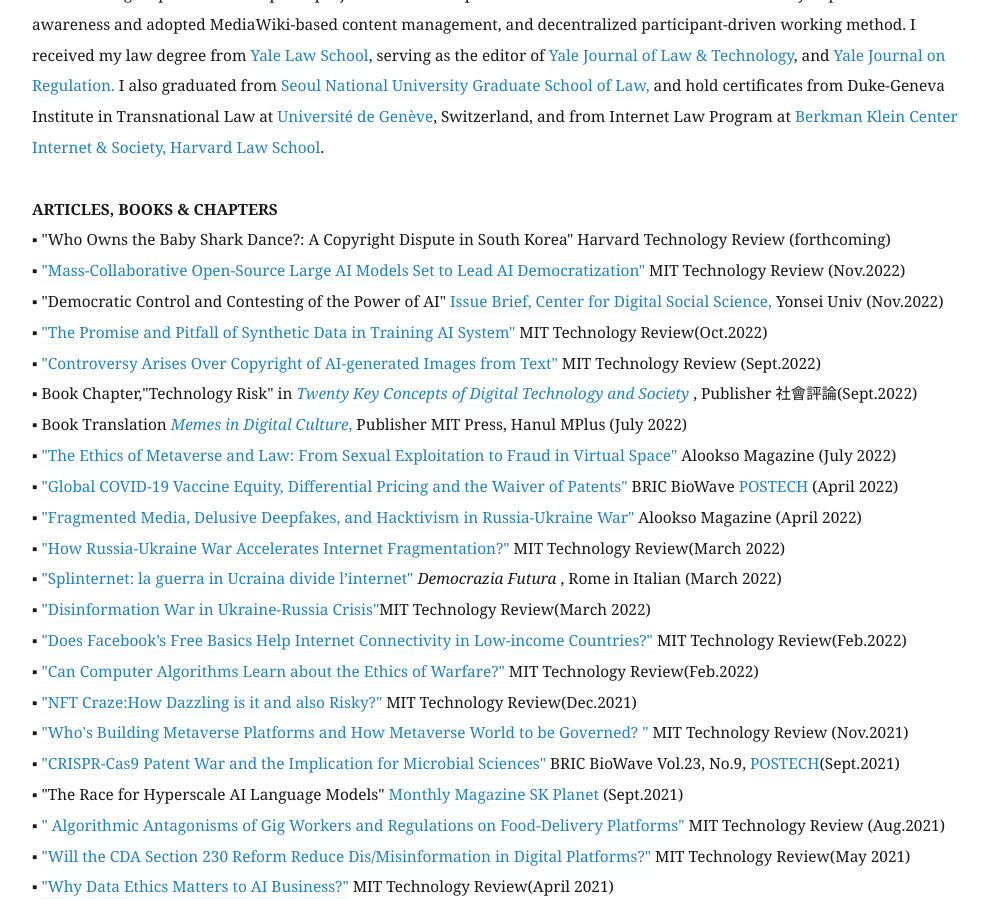
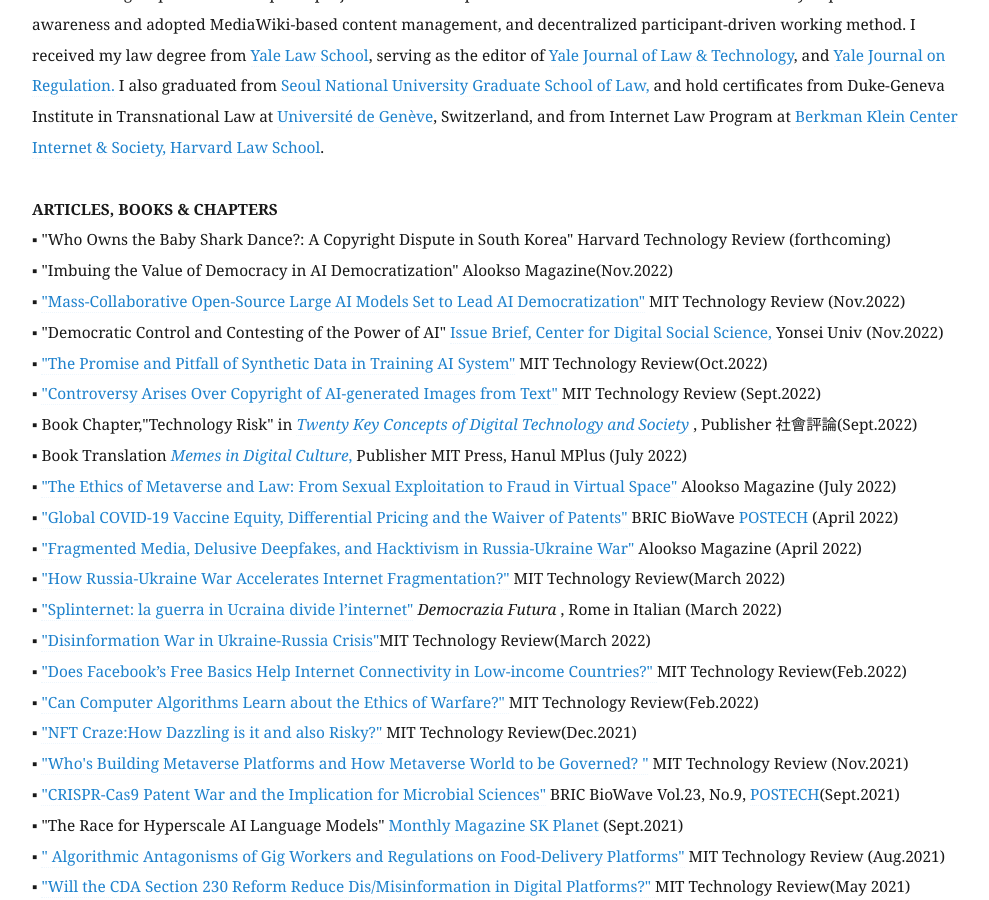
Before and after one commit to eunchangchoi/eunchangchoi.github.io, a Jekyll site: the page built from index.md, in a window 1280 px wide and 900 px high, scrolled down 1835 px. Shown: the whole window, without its empty margins (68-1057 px from the left). Built offline with Jekyll 4.4.1, drawn with Linux system fonts in a browser that asks for light colours.

Commit message:
Update index.md

```diff
--- a/index.md
+++ b/index.md
@@ -34,6 +34,7 @@
 <br>
  <strong> ARTICLES, BOOKS & CHAPTERS </strong> <br>
 ▪ "Who Owns the Baby Shark Dance?: A Copyright Dispute in South Korea" Harvard Technology Review (forthcoming) <br>
+▪ "Imbuing the Value of Democracy in AI Democratization" Alookso Magazine(Nov.2022) <br>
 ▪ <a href="https://www.technologyreview.kr/ai-%eb%af%bc%ec%a3%bc%ed%99%94%eb%a5%bc-%ec%9d%b4%eb%81%84%eb%8a%94-%eb%8c%80%ea%b7%9c%eb%aa%a8-%ed%98%91%ec%97%85-ai-%eb%aa%a8%eb%8d%b8/"> "Mass-Collaborative Open-Source Large AI Models Set to Lead AI Democratization"</a> MIT Technology Review (Nov.2022) <br>
 ▪ "Democratic Control and Contesting of the Power of AI" <a href="http://cdss.yonsei.ac.kr/"> Issue Brief, Center for Digital Social Science,</a> Yonsei Univ (Nov.2022) <br>
 ▪ <a href="https://www.technologyreview.kr/%ed%95%a9%ec%84%b1-%eb%8d%b0%ec%9d%b4%ed%84%b0%ec%9d%98-%ec%8b%9c%eb%8c%80%ea%b0%80-%ec%98%a4%ea%b3%a0-%ec%9e%88%eb%8b%a4/"> "The Promise and Pitfall of Synthetic Data in Training AI System"</a> MIT Technology Review(Oct.2022)<br>
```
